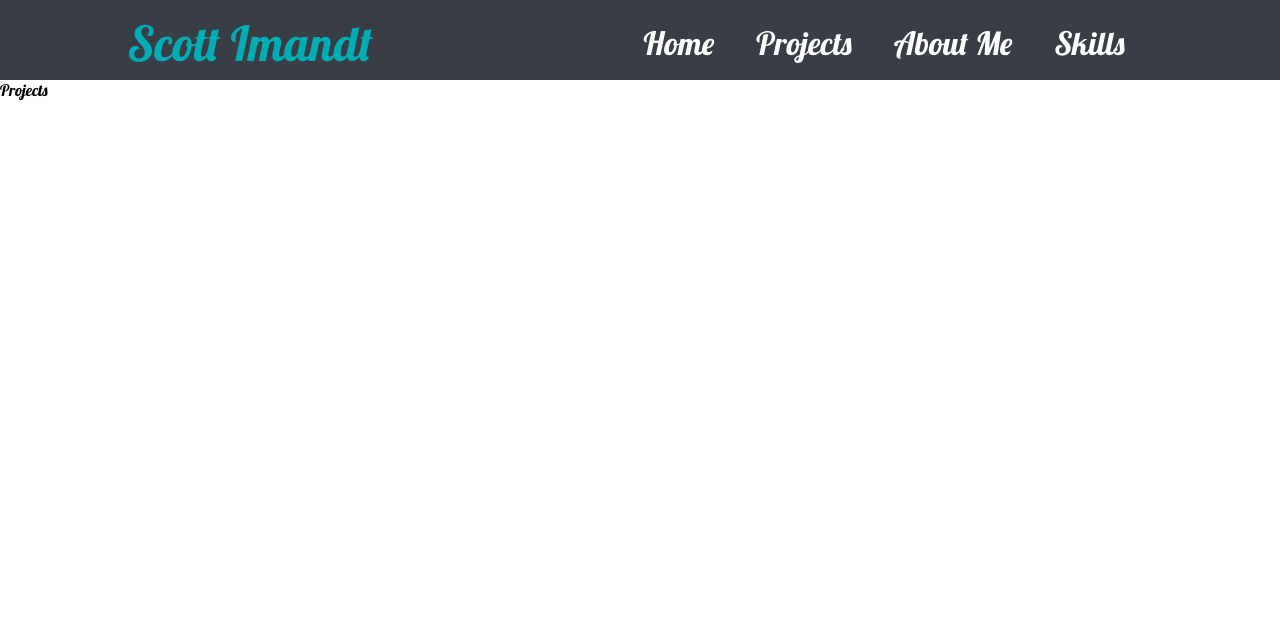
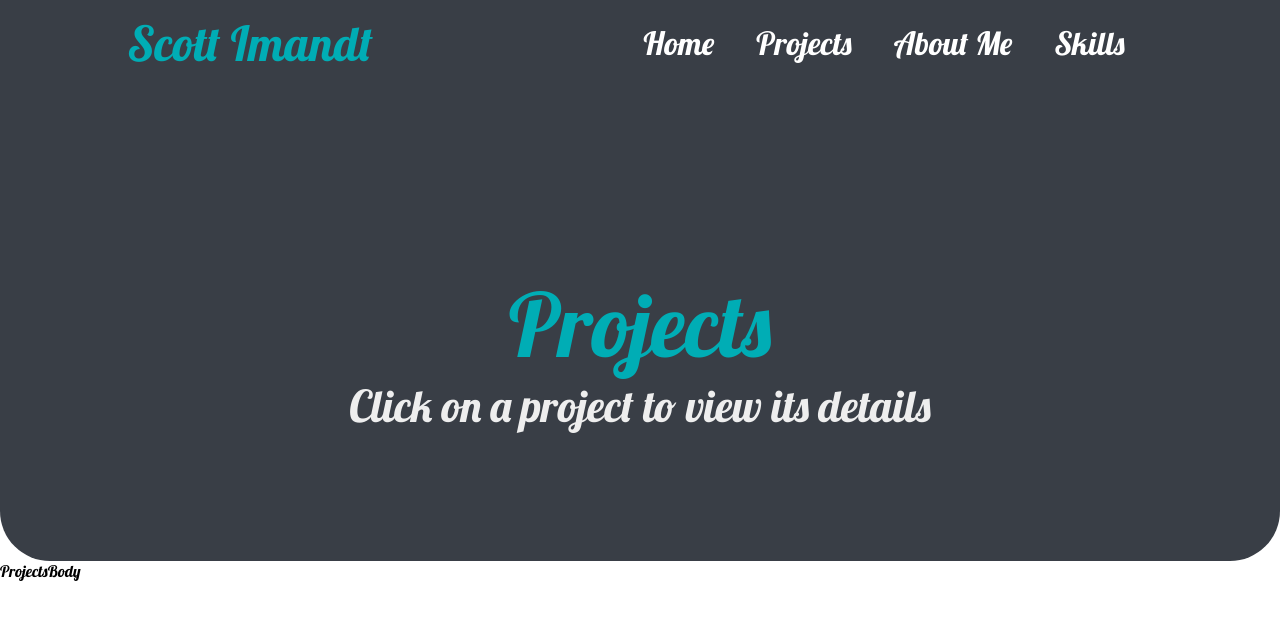
Before and after one commit to Scott-Imandt/personal-website-react, a React (Create React App) app: page /Projects in a window 1280 px wide. Shown: the top 620 px of the page. Built offline with nearby package versions, Linux system fonts and the light colour scheme.

Commit message:
create Projects header and body

```diff
--- /dev/null
+++ b/src/components/ProjectsBody.js
@@ -0,0 +1,9 @@
+import React from 'react'
+
+function ProjectsBody() {
+  return (
+    <div>ProjectsBody</div>
+  )
+}
+
+export default ProjectsBody
--- /dev/null
+++ b/src/components/ProjectsHeader.js
@@ -0,0 +1,14 @@
+import React from 'react'
+
+function ProjectsHeader() {
+    return (
+        <div className="Header">
+            <h1 className="title-h1">Projects</h1>
+            <h2 className="title-h2">Click on a project to view its details</h2>
+            <div className="row">
+            </div>
+        </div>
+    )
+}
+
+export default ProjectsHeader
--- a/src/components/pages/Projects.js
+++ b/src/components/pages/Projects.js
@@ -1,8 +1,13 @@
 import React from 'react'
+import ProjectsHeader from '../ProjectsHeader'
+import ProjectsBody from '../ProjectsBody'
 
 function Projects() {
   return (
-    <div>Projects</div>
+    <>
+    <ProjectsHeader></ProjectsHeader>
+    <ProjectsBody></ProjectsBody>
+    </>
   )
 }
 
```
